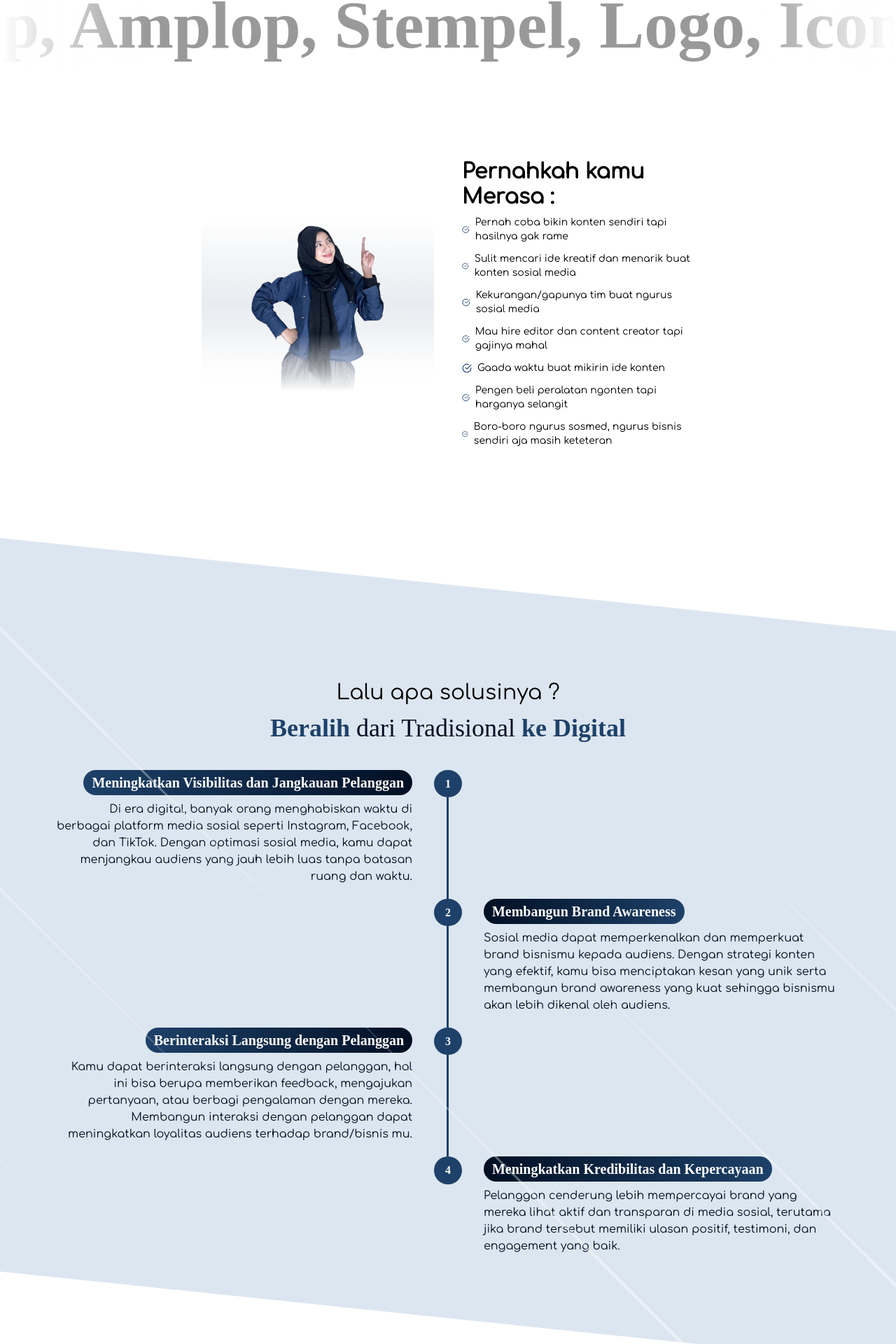
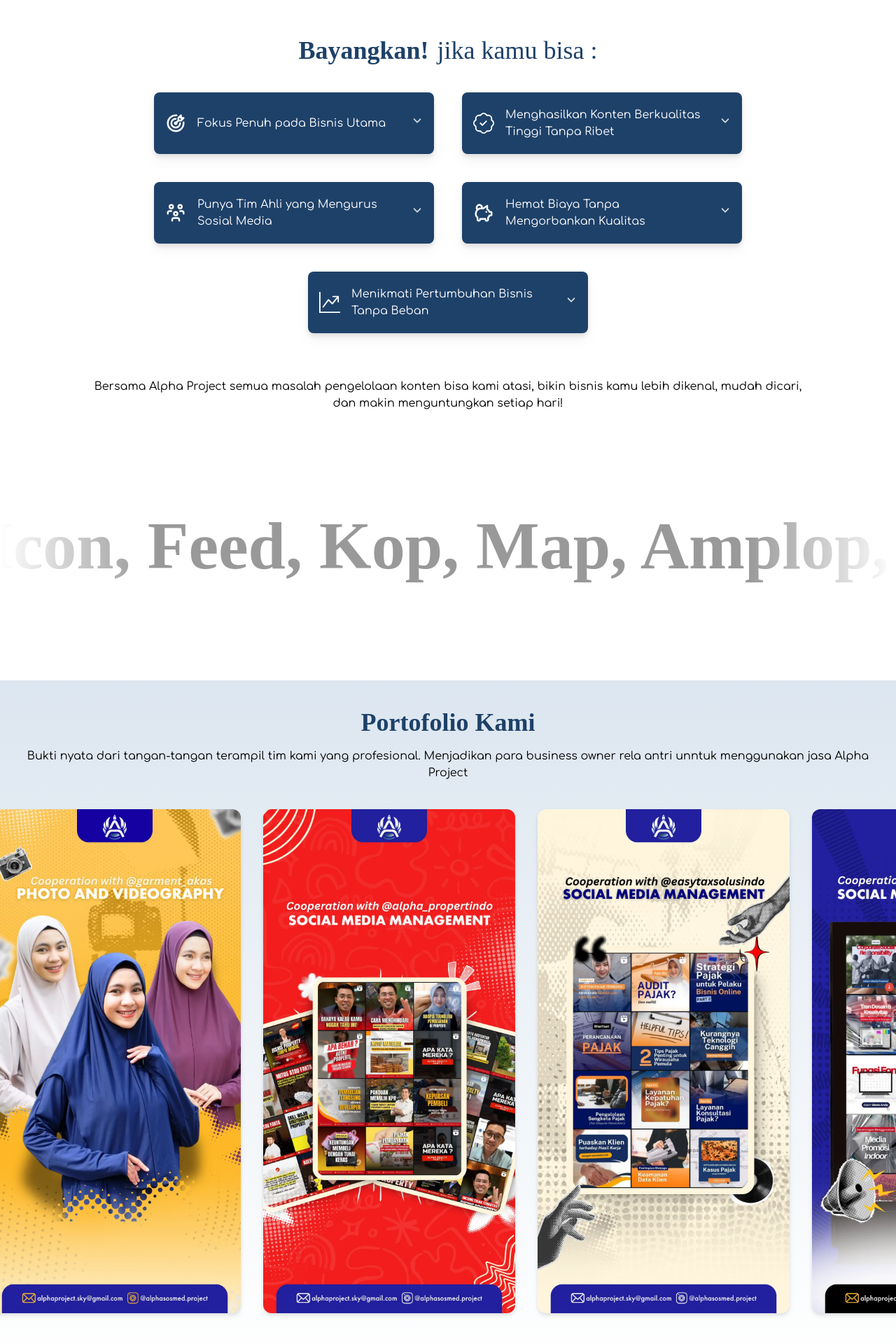
Before and after one commit to mcramaaa/jasawebkita, a Next.js app: page / in a window 1280 px wide. Shown: the part 812-2732 px from the top of the page at 70% size. Built offline with nearby package versions, Linux system fonts and the light colour scheme.

Commit message:
changing layout and changing color of the first section

```diff
--- a/src/app/page.tsx
+++ b/src/app/page.tsx
@@ -42,17 +42,17 @@ export default function Home() {
         </div>
         <Hero />
       </div>
+      <Section2 />
       <Marque />
+      <Portofolio />
       <About />
       <Section1 />
-      <Section2 />
       {/* <div id="pricing"></div>
       <Pricing /> */}
       <Section3 />
       <div id="testi"></div>
       <Testimoni />
       <div id="porto"></div>
-      <Portofolio />
       <Ending />
     </div>
   );
--- a/src/components/accordion/Accordion.tsx
+++ b/src/components/accordion/Accordion.tsx
@@ -12,7 +12,7 @@ export default function Accordion(props: IProps) {
   const [isOpen, setIsOpen] = useState(false);
   return (
     <>
-      <div className=" bg-white rounded-lg h-full duration-500 drop-shadow-lg w-80 lg:w-[400px] p-4">
+      <div className=" bg-brand text-white rounded-lg h-full duration-500 drop-shadow-lg w-80 lg:w-[400px] p-4">
         <button onClick={() => setIsOpen(!isOpen)} className="w-full">
           <div className="flex h-14 gap-4 items-center">
             <p className="text-3xl">{icon}</p>
@@ -26,9 +26,9 @@ export default function Accordion(props: IProps) {
           </div>
         </button>
         <div
-          className={`grid overflow-hidden transition-all duration-300 ease-in-out ${
+          className={`grid overflow-hidden transition-all duration-300 ease-in-out bg-white text-black  ${
             isOpen
-              ? "grid-rows-[1fr] opacity-100 mt-3 py-3 border-t"
+              ? "grid-rows-[1fr] opacity-100 mt-3 py-3 px-3 border-t"
               : "grid-rows-[0fr] opacity-0"
           }`}
         >
--- a/src/components/landing/Hero.tsx
+++ b/src/components/landing/Hero.tsx
@@ -29,6 +29,7 @@ export default function Hero() {
               <h2 className="text-lg lg:text-3xl mt-9 text-center text-white">
                 Mulai Naikin Omzet Tanpa Beban !!
               </h2>
+
               <div className="flex mt-4 lg:mt-10 text-white lg:gap-10  items-center justify-end text-center mx-4 flex-col">
                 <Link
                   target="_blank"
--- a/src/components/landing/Portofolio.tsx
+++ b/src/components/landing/Portofolio.tsx
@@ -6,7 +6,7 @@ import Marquee from "react-fast-marquee";
 
 export default function Portofolio() {
   return (
-    <div className="bg-gradient-to-b from-brand-bone to-white py-10">
+    <div className="bg-gradient-to-b from-brand-bone to-white py-10 mt-32">
       <div className="flex flex-col text-center items-center mx-4 justify-center gap-4">
         {/* <BsStars className="text-3xl text-brand" /> */}
         <h2 className="text-center text-3xl lg:text-4xl font-bold font-montserrat text-brand">
--- a/src/components/landing/Section2.tsx
+++ b/src/components/landing/Section2.tsx
@@ -4,7 +4,7 @@ import Accordion from "../accordion/Accordion";
 
 export default function Section2() {
   return (
-    <div className="relative flex flex-col items-center mt-32 mx-4 lg:mx-20 xl:mx-32">
+    <div className="relative flex flex-col items-center mt-20 mx-4 lg:mx-20 xl:mx-32">
       <h2 className="text-3xl flex-col md:flex-row font-montserrat md:text-4xl duration-1000 w-fit flex items-center text-brand font-bold gap-3 font-varella text-center">
         Bayangkan!
         <span className="font-normal text-2xl md:text-4xl">
--- a/src/components/landing/components/Marque.tsx
+++ b/src/components/landing/components/Marque.tsx
@@ -4,13 +4,14 @@ import Marquee from "react-fast-marquee";
 
 export default function Marque() {
   return (
-    <div className="relative w-full">
+    <div className="relative w-full mt-32">
       <div className="w-1/6 z-10 h-full absolute left-0 top-0 bg-gradient-to-r from-white to-white/0"></div>
       <Marquee
+        direction="right"
         speed={60}
         className="h-32 pointer-events-none overflow-visible font-montserrat"
       >
-        <p className="text-8xl text-black/40 font-bold">{ABOUTMARQUEE}</p>
+        <p className="text-8xl text-black/40 font-bold ">{ABOUTMARQUEE}</p>
       </Marquee>
       <div className="w-1/6 z-10 h-full bg absolute top-0 right-0 bg-gradient-to-l from-white to-white/0"></div>
     </div>
```
